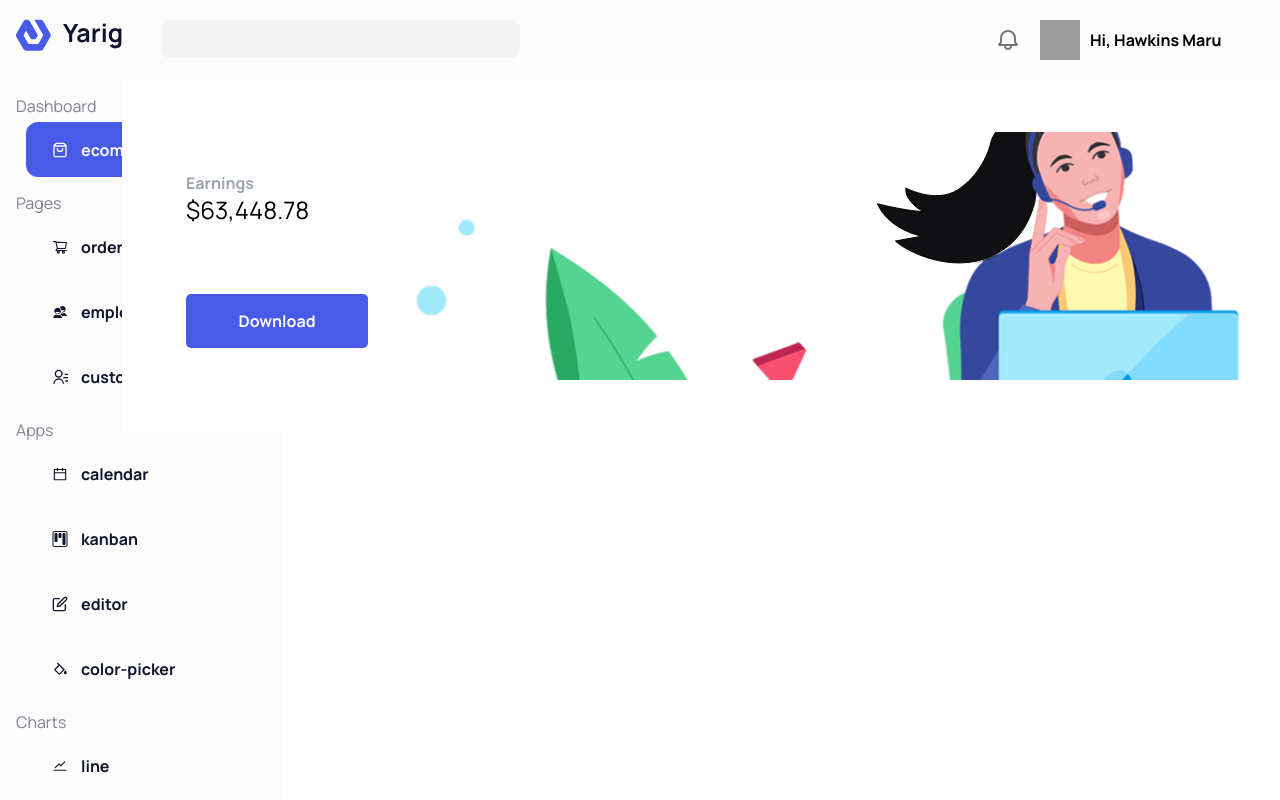
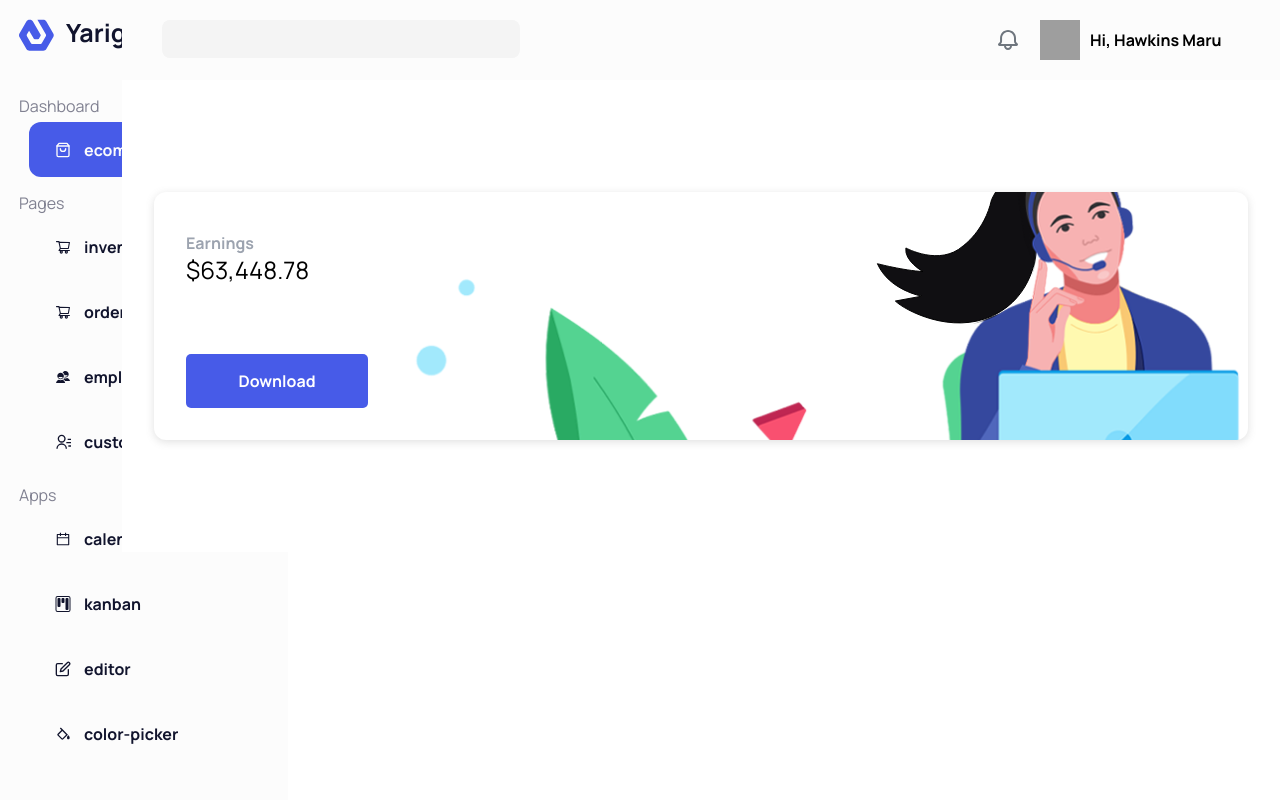
Before and after one commit to CandiceAriel/dashboard, a React (Create React App) app: page / in a window 1280 px wide. Built offline with nearby package versions, Linux system fonts and the light colour scheme; grey boxes are pictures that could not be loaded.

Commit message:
change menu: add inventory menu

```diff
--- /dev/null
+++ b/src/assets/js/data.js
@@ -0,0 +1,104 @@
+import React from 'react';
+import { AiOutlineCalendar, AiOutlineShoppingCart, AiOutlineAreaChart, AiOutlineBarChart, AiOutlineStock } from 'react-icons/ai';
+import { FiShoppingBag, FiEdit, FiPieChart, FiBarChart, FiCreditCard, FiStar, FiShoppingCart } from 'react-icons/fi';
+import { BsKanban, BsBarChart, BsBoxSeam, BsCurrencyDollar, BsShield, BsChatLeft } from 'react-icons/bs';
+import { BiColorFill } from 'react-icons/bi';
+import { IoMdContacts } from 'react-icons/io';
+import { RiContactsLine, RiStockLine } from 'react-icons/ri';
+import { MdOutlineSupervisorAccount } from 'react-icons/md';
+import { HiOutlineRefresh } from 'react-icons/hi';
+import { TiTick } from 'react-icons/ti';
+import { GiLouvrePyramid } from 'react-icons/gi';
+import { GrLocation } from 'react-icons/gr';
+
+export const menus = [
+  {
+    title: 'Dashboard',
+    links: [
+      {
+        name: 'ecommerce',
+        icon: <FiShoppingBag />,
+      },
+    ],
+  },
+  {
+    title: 'Pages',
+    links: [
+      {
+        name: 'inventory',
+        icon: <AiOutlineShoppingCart />,
+      },
+      {
+        name: 'orders',
+        icon: <AiOutlineShoppingCart />,
+      },
+      {
+        name: 'employees',
+        icon: <IoMdContacts />,
+      },
+      {
+        name: 'customers',
+        icon: <RiContactsLine />,
+      },
+    ],
+  },
+  {
+    title: 'Apps',
+    links: [
+      {
+        name: 'calendar',
+        icon: <AiOutlineCalendar />,
+      },
+      {
+        name: 'kanban',
+        icon: <BsKanban />,
+      },
+      {
+        name: 'editor',
+        icon: <FiEdit />,
+      },
+      {
+        name: 'color-picker',
+        icon: <BiColorFill />,
+      },
+    ],
+  },
+  // {
+  //   title: 'Charts',
+  //   links: [
+  //     {
+  //       name: 'line',
+  //       icon: <AiOutlineStock />,
+  //     },
+  //     {
+  //       name: 'area',
+  //       icon: <AiOutlineAreaChart />,
+  //     },
+
+  //     {
+  //       name: 'bar',
+  //       icon: <AiOutlineBarChart />,
+  //     },
+  //     {
+  //       name: 'pie',
+  //       icon: <FiPieChart />,
+  //     },
+  //     {
+  //       name: 'financial',
+  //       icon: <RiStockLine />,
+  //     },
+  //     {
+  //       name: 'color-mapping',
+  //       icon: <BsBarChart />,
+  //     },
+  //     {
+  //       name: 'pyramid',
+  //       icon: <GiLouvrePyramid />,
+  //     },
+  //     {
+  //       name: 'stacked',
+  //       icon: <AiOutlineBarChart />,
+  //     },
+  //   ],
+  // },
+];
--- a/src/assets/scss/components/_base.scss
+++ b/src/assets/scss/components/_base.scss
@@ -1,18 +1,19 @@
 .c-base {
   &__wrapper {
+    height: 100vh;
     display: flex;
     &_left {
-      width: 20%;
+      width: 15%;
       float: left;
     }
     &_right {
-      width: 80%;
+      width: 85%;
       float: right;
     }
   }
   &__content {
     &_right {
-      padding: 40px 20px;
+      padding: 100px 20px;
     }
   }
   &__text {
--- a/src/assets/scss/components/_ecom.scss
+++ b/src/assets/scss/components/_ecom.scss
@@ -9,13 +9,16 @@
     }
   }
   &__hero{
+    height: 250px;
+    border-radius: 10px;
+    padding: 30px 20px;
+    margin: 10px;
+    display: flex;
+    align-items: flex-end;
+    background-position: center right;
     background-repeat: no-repeat;
     background-size: cover;
-    height: 11rem;
-    border-radius: 0.75rem;
-    padding: 2rem;
-    padding-top: 2.5rem;
-    margin: 0.75rem;
+    box-shadow: rgba(99, 99, 99, 0.2) 0px 2px 8px 0px;
     &-info{
       background-color: transparent;
       &-title{
--- a/src/assets/scss/components/_sidebar.scss
+++ b/src/assets/scss/components/_sidebar.scss
@@ -3,7 +3,7 @@
     width: 250px;
     height: 100vh;
     background: #FCFCFC;
-    padding: 16px;
+    padding: 16px 19px;
     position: fixed;
     overflow: hidden;
     z-index: -1;
--- a/src/components/Sidebar.jsx
+++ b/src/components/Sidebar.jsx
@@ -2,6 +2,7 @@ import React, {useState,useEffect} from "react";
 import { NavLink, useLocation } from "react-router-dom";
 
 import { links } from "../assets/js/dummy";
+import { menus } from "../assets/js/data";
 import logo from '../assets/images/logo-yariga.svg';
 
 function Sidebar() {
@@ -30,10 +31,10 @@ function Sidebar() {
   return (
     <div className='c-sidebar__wrapper'>
       <div className='c-sidebar__logo'><img src={logo} alt=''/><span className='c-sidebar__logo-text'>Yariga</span></div>
-      {links.map((item) => (
+      {menus.map((item) => (
         <div className='c-sidebar__item' key={item.title}>
           <div
-            onClick={() => navigate(links)}
+            onClick={() => navigate(menus)}
             className='c-sidebar__item'
           >
             {item.title}
```
